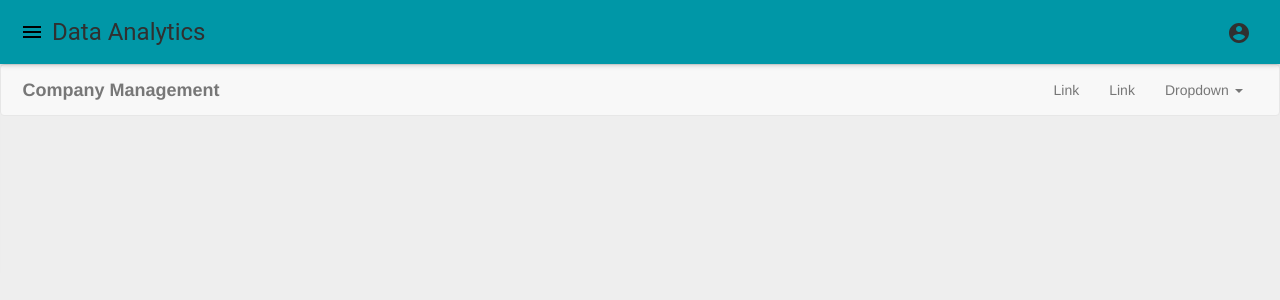
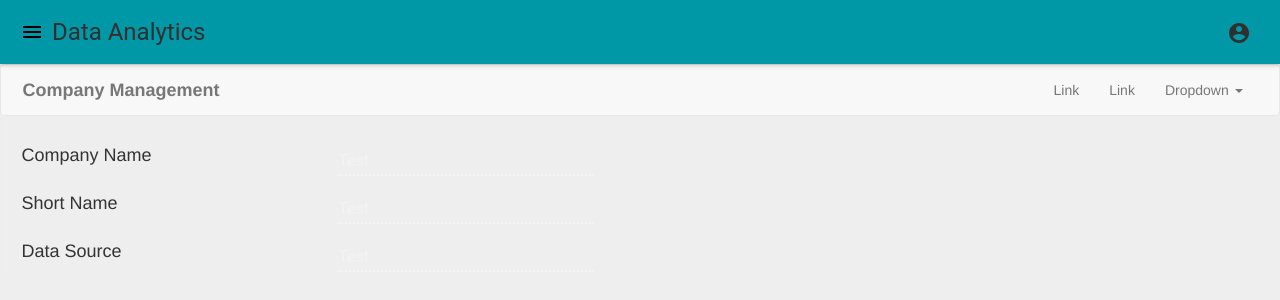
Before and after one commit to RKBhardwaj/DataAnalytics, a React (Create React App) app in the folder client/: page /configure-company in a window 1280 px wide. Shown: the top 300 px of the page. Built offline with nearby package versions, Linux system fonts and the light colour scheme; what react-router-redux would draw is missing.

Commit message:
Changing package.json files

```diff
--- a/client/package.json
+++ b/client/package.json
@@ -31,8 +31,10 @@
     "test": "jest",
     "test:watch": "jest --watch",
     "test:coverage": "jest --coverage",
-    "start": "NODE_ENV=DEV && webpack --config webpack.dev.js && webpack-dev-server --open --config webpack.dev.js --progress --colors",
-    "build": "webpack --config webpack.prod.js --progress --colors",
+    "start": "react-scripts start",
+    "build": "react-scripts build",
+    "start:dev": "NODE_ENV=DEV && webpack --config webpack.dev.js && webpack-dev-server --open --config webpack.dev.js --progress --colors",
+    "build:dev": "webpack --config webpack.prod.js --progress --colors",
     "lint": "eslint --fix src/ -c .eslintrc.json --ext .jsx,.js"
   },
   "devDependencies": {
--- a/client/src/components/containers/configure/ConfigureCompany.js
+++ b/client/src/components/containers/configure/ConfigureCompany.js
@@ -10,7 +10,11 @@ class ConfigureCompany extends Component {
   constructor(props) {
     super(props);
     this.state = {
-      user: props.user
+      user: props.user,
+      companyName: 'Test',
+      shortName: 'Test',
+      dataSource: 'Test',
+      timeConfiguration: 'test'
     };
   }
 
@@ -18,6 +22,10 @@ class ConfigureCompany extends Component {
     return (
       <ConfigureCompanyView
         user={this.state.user}
+        companyName={this.state.companyName}
+        shortName={this.state.shortName}
+        dataSource={this.state.dataSource}
+        timeConfiguration={this.state.timeConfiguration}
       />
     );
   }
--- a/client/src/components/views/configure/ConfigureCompanyView.js
+++ b/client/src/components/views/configure/ConfigureCompanyView.js
@@ -1,16 +1,64 @@
 import React from 'react';
+import { Grid, Row, Col } from 'react-bootstrap';
+import TextField from 'material-ui/TextField';
 import TopNavBar from '../../shared/TopNavBar';
 
 const ConfigureCompanyView = (props) => {
   const {
-    user
+    user,
+    companyName,
+    shortName,
+    dataSource,
+    timeConfiguration
   } = props;
 
   const moduleName = 'Company Management';
-
+  const isDisabled = true;
   return (
     <div>
       <TopNavBar titleName={moduleName} />
+      <Grid>
+        <Row>
+          <Col lg={12} md={12} sm={12} xs={12}>
+            <Row>
+              <Col lg={3} md={3} sm={12} xs={12}>
+                <h4>Company Name</h4>
+              </Col>
+              <Col lg={6} md={6} sm={12} xs={12}>
+                <TextField
+                  id="companyName"
+                  value={companyName}
+                  disabled={isDisabled}
+                />
+              </Col>
+            </Row>
+            <Row>
+              <Col lg={3} md={3} sm={12} xs={12}>
+                <h4>Short Name</h4>
+              </Col>
+              <Col lg={6} md={6} sm={12} xs={12}>
+                <TextField
+                  id="shortName"
+                  value={shortName}
+                  disabled={isDisabled}
+                />
+              </Col>
+            </Row>
+            <Row>
+              <Col lg={3} md={3} sm={12} xs={12}>
+                <h4>Data Source</h4>
+              </Col>
+              <Col lg={6} md={6} sm={12} xs={12}>
+                <TextField
+                  id="dataSource"
+                  value={dataSource}
+                  disabled={isDisabled}
+                />
+              </Col>
+            </Row>
+          </Col>
+        </Row>
+      </Grid>
     </div>
   );
 };
--- a/package.json
+++ b/package.json
@@ -12,7 +12,8 @@
     "start": "node index.js",
     "server": "nodemon index.js",
     "client": "npm run start --prefix client",
-    "dev": "concurrently \"npm run server\" \"npm run client\"",
+    "client:dev": "npm run start:dev --prefix client",
+    "dev": "concurrently \"npm run server\" \"npm run client:dev\"",
     "heroku-postbuild": "NPM_CONFIG_PRODUCTION=false npm install --prefix client && npm install --only=dev --prefix client  && npm run build --prefix client"
   },
   "author": "Ravinder Bhardwaj",
```
